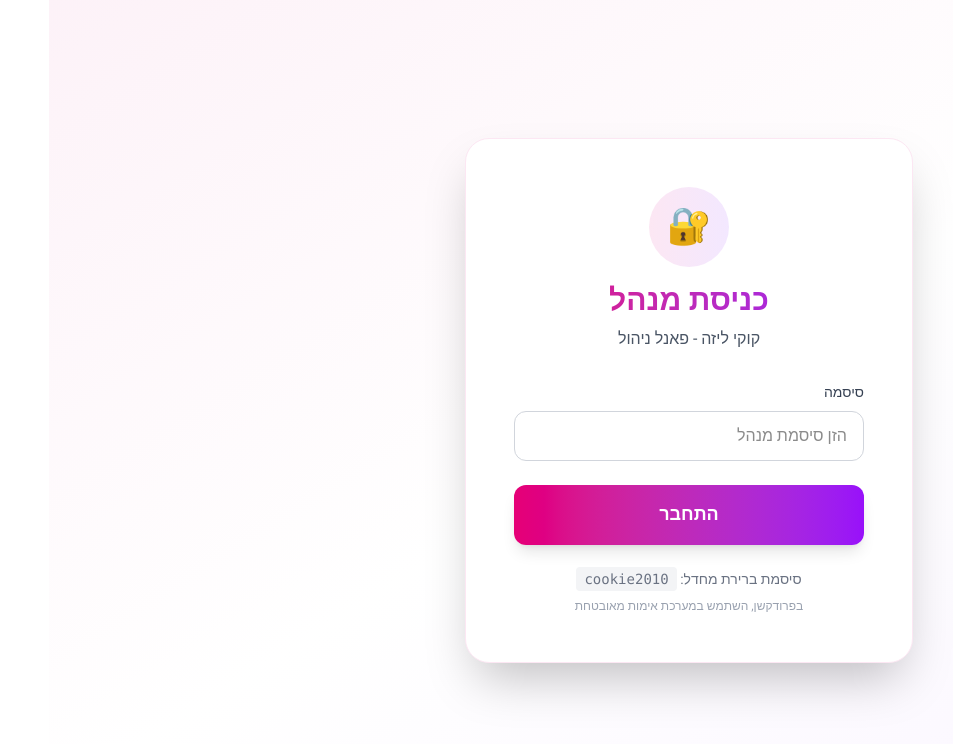
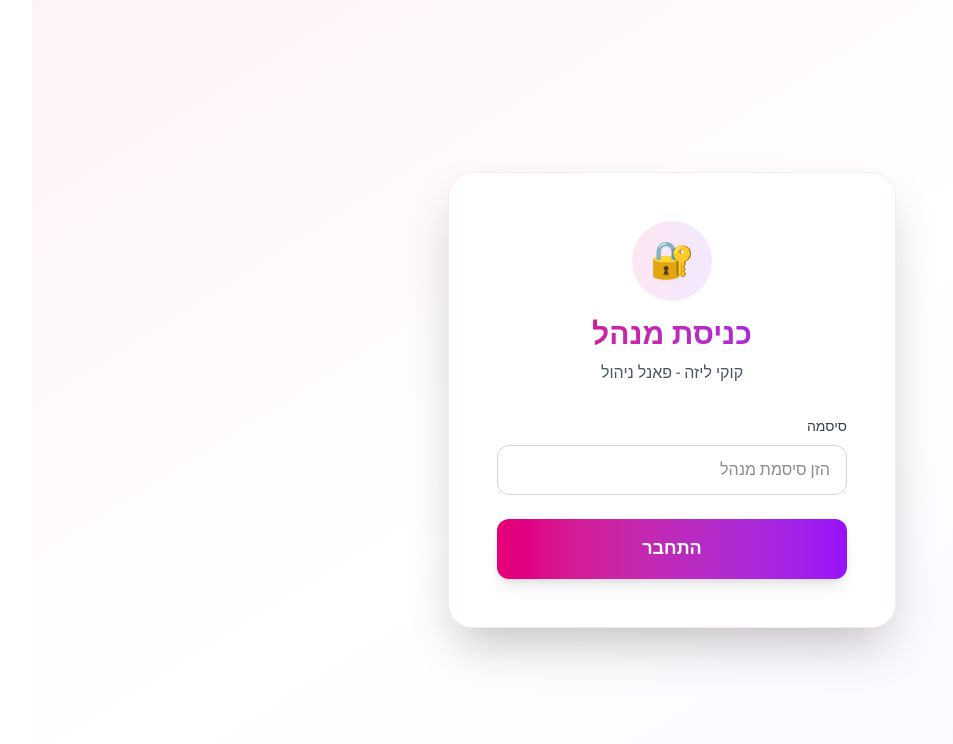
Before and after one commit to mynameiseyal/cookieliza, a Next.js app: page /admin in a window 1280 px wide. Shown: the top 744 px of the page, without its empty margins (99-1052 px from the left). Built offline with nearby package versions, Linux system fonts and the light colour scheme; no server answers.

Commit message:
fix: Remove default password hint from admin login page
Removed:
- Default password display (cookie2010)
- Production security warning message

Reason:
- Security best practice - don't display passwords
- Cleaner, more professional login page
- Password should be known only to authorized users

```diff
--- a/app/admin/page.tsx
+++ b/app/admin/page.tsx
@@ -75,16 +75,6 @@ export default function AdminLogin() {
               {isLoading ? 'מתחבר...' : 'התחבר'}
             </button>
           </form>
-
-          {/* Help Text */}
-          <div className="mt-6 text-center">
-            <p className="text-sm text-gray-500">
-              סיסמת ברירת מחדל: <code className="bg-gray-100 px-2 py-1 rounded">cookie2010</code>
-            </p>
-            <p className="text-xs text-gray-400 mt-2">
-              בפרודקשן, השתמש במערכת אימות מאובטחת
-            </p>
-          </div>
         </div>
       </div>
     </div>
```
